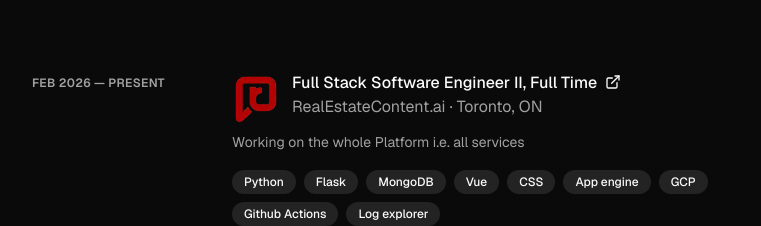
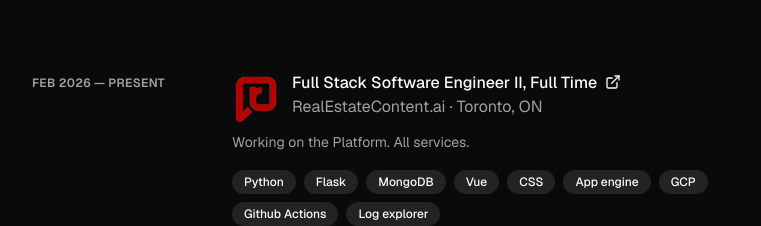
Before and after one commit to svastiks/personal-portfolio-v2, a Next.js app: page / in a window 1280 px wide. Shown: the part 1480-1706 px from the top of the page, without its empty margins (512-1273 px from the left). Built offline with nearby package versions, Linux system fonts and the light colour scheme.

Commit message:
description update

```diff
--- a/app/page.tsx
+++ b/app/page.tsx
@@ -440,7 +440,7 @@ export default function Portfolio() {
                     </div>
                   </div>
                   <p className="text-sm text-muted-foreground mb-4 leading-relaxed">
-                    Working on the whole Platform i.e. all services
+                    Working on the Platform. All services.
                   </p>
                   <div className="flex flex-wrap gap-2">
                     <span className="px-3 py-1 text-xs font-medium rounded-full bg-primary/10 text-primary">
```
